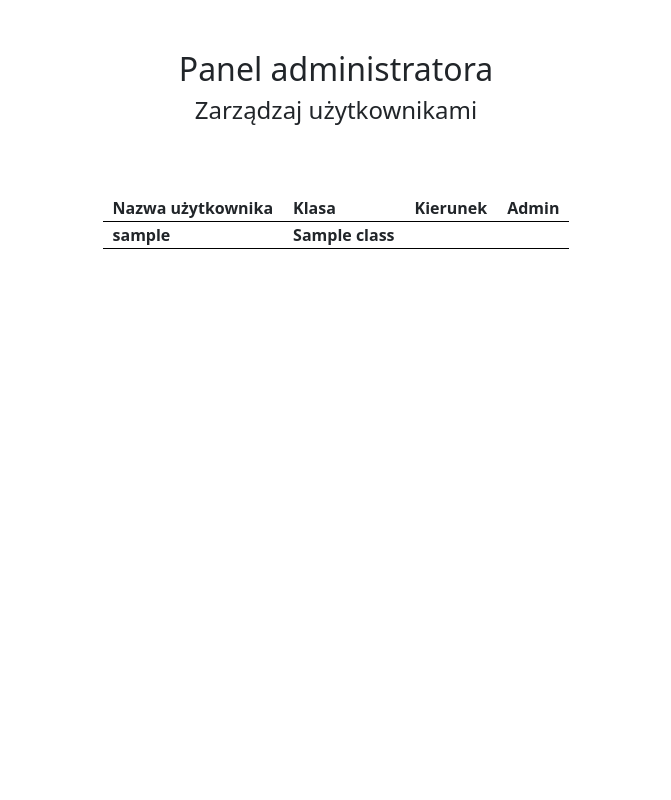
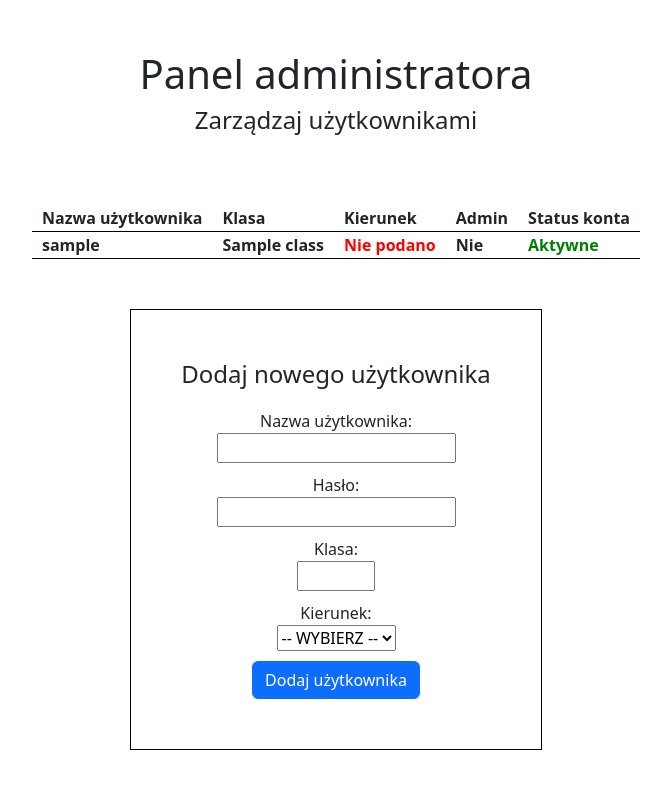
Before and after one commit to capt-jack00/libello-website, a Node server app: template views/adminpanel.ejs in a window 1280 px wide. Shown: the whole page, without its empty margins (304-975 px from the left). Run offline with Node 20, Linux system fonts and the light colour scheme; the template is opened without the code that fills it: most values are stand-ins (such as "Sample title", 1, 10 or a date in 2020); lists and menus that the app fills with data are empty.

Commit message:
Deleted unnecessary files, adminpanel - added adding users to the db with hashed password

```diff
--- a/docs.txt
+++ /dev/null
@@ -1,4 +0,0 @@
-WARNING! - DO NOT UPLOAD THIS FILE TO THE SERVER, IT CONTAINS SENSITIVE DATA
-
-In mysql database, when checking if student is on course "Technik informatyk" or "Technik logistyk" we are using simple numbers (in this case just in range 1-2)
-where 1 represents "Technik informatyk" and 2 represents "Technik logistyk"
--- a/secret.txt
+++ /dev/null
@@ -1,4 +0,0 @@
-DISCLAIMER!!:
-The file should be deleted before publishing, it's only a sticky note for me, so I won't forget it in case I'll need it.
-
-SESSION_SECRET = lukaszSedzia
--- a/time.txt
+++ /dev/null
@@ -1,3 +0,0 @@
-Oct-6-2025 - 1h spent on project: Coding and establishing safe connetion to the database hosted on localhost using node.js mysql package.
-Oct-7-2025 - 1.5 spent on project: Fixing issues with node.js - pobably will need to start all over again, no features or code updates.
-Oct-8-2025 - 2h spent on project: Fixing issues and enchancing the code, added ability to display different data for different users.
--- a/views/adminpanel.ejs
+++ b/views/adminpanel.ejs
@@ -40,12 +40,30 @@
         padding-top: 1px;
     }
 
+    form{
+        margin: 50px;
+        display: flex;
+        justify-content: center;
+        align-items: center;
+        flex-direction: column;
+        border: 1px solid black;
+        padding: 50px;
+    }
+
+    label{
+        margin-top: 10px;
+    }
+
+    .btn{
+        margin-top: 10px;
+    }
+
 </style>
 <body>
     <!-- TODO: Add admin panel features like: adding users, disabling accounts, reseting passwords ect. -->
     <!-- TODO: Adding users has to be done with use of bcrypt to encrypt passwords -->
     <div class="container">
-        <b><h2>Panel administratora</h2></b>
+        <b><h1>Panel administratora</h1></b>
         <h4>Zarządzaj użytkownikami</h4>
 
         <table>
@@ -54,6 +72,7 @@
                 <th>Klasa</th>
                 <th>Kierunek</th>
                 <th>Admin</th>
+                <th>Status konta</th>
             </tr>
             <% users.forEach(u => { %>
                 <tr>
@@ -62,20 +81,53 @@
                     <!-- TODO: Clean up the code -->
                     <% if(u.course === 1){ %>
                         <th>Informatyk</th>
-                    <% } %>
-                    <% if(u.course === 3){ %>
+                    <% } else if(u.course === 2){ %>
                         <th>Logistyk</th>
+                    <% } else { %>
+                        <th style="color: red;">Nie podano</th>
                     <% } %>
 
                     <% if(u.isAdmin === 1) { %>
                         <th>Tak</th>
+                    <% } else { %>
+                        <th>Nie</th>
                     <% } %>
-                    <% if(u.isAdmin === 0) { %>
-                        <th>Nie</th>
+
+                    <% if(u.isAccountBlocked === 1){ %>
+                        <th style="color: red;">Zablokowane</th>
+                    <% } else { %>
+                        <th style="color: green;">Aktywne</th>
                     <% } %>
                 </tr>
             <% }) %>
         </table>
+
+        <!-- TODO: Add password confirmation -->
+        <form method="post">
+            <h4 style="margin: 0; margin-bottom: 10px;">Dodaj nowego użytkownika</h4>
+            <% if (typeof error !== 'undefined' && error) { %>
+                <div class="alert alert-danger" role="alert">
+                    <%= error %>
+                </div>
+            <% } %>
+            <label for="username">Nazwa użytkownika: </label>
+            <input  type="text" id="username" name="username">
+
+            <label for="password">Hasło: </label>
+            <input type="password" id="password" name="password">
+
+            <label for="classa">Klasa: </label>
+            <input type="number" id="classa" name="classa" max="5" min="1">
+
+            <label for="course">Kierunek: </label>
+            <select id="course" name="course">
+                <option value="0">-- WYBIERZ --</option>
+                <option value="1">Informatyk</option>
+                <option value="2">Logistyk</option>
+            </select>
+
+            <input type="submit" class="btn btn-primary" value="Dodaj użytkownika">
+        </form>
     </div>
 </body>
 </html>
```
Also changed, not shown: server.js (+57 -13 lines).
